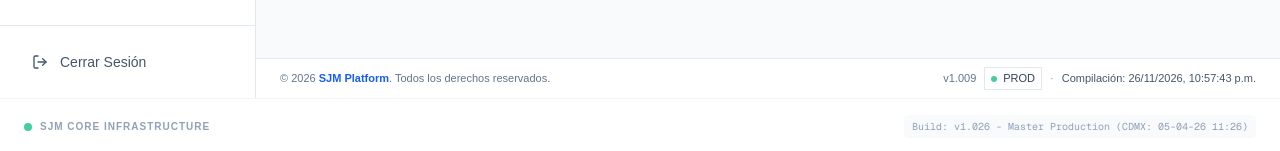
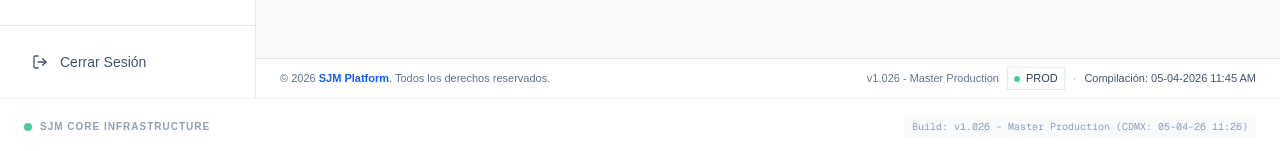
Before and after one commit to sergioaguilargranados-ai/SJM, a Next.js app: page /configuracion in a window 1280 px wide. Shown: the part 702-853 px from the top of the page. Built offline with nearby package versions, Linux system fonts and the light colour scheme.

Commit message:
v1.026 - Footer Hardcoded para verificacion visual inmediata

```diff
--- a/src/components/layout/AppFooter.tsx
+++ b/src/components/layout/AppFooter.tsx
@@ -1,8 +1,8 @@
 "use client";
 
 export function AppFooter() {
-  const buildTime = process.env.NEXT_PUBLIC_BUILD_TIME || "Tiempo Local";
-  const appVersion = process.env.NEXT_PUBLIC_APP_VERSION || "v1.0Dev";
+  const buildTime = "05-04-2026 11:45 AM";
+  const appVersion = "v1.026 - Master Production";
 
   return (
     <footer className="w-full h-10 border-t border-slate-200 dark:border-[#2a2b3d] bg-white dark:bg-[#151621] mt-auto flex items-center justify-between px-6 text-[11px] text-slate-500 font-medium">
```
